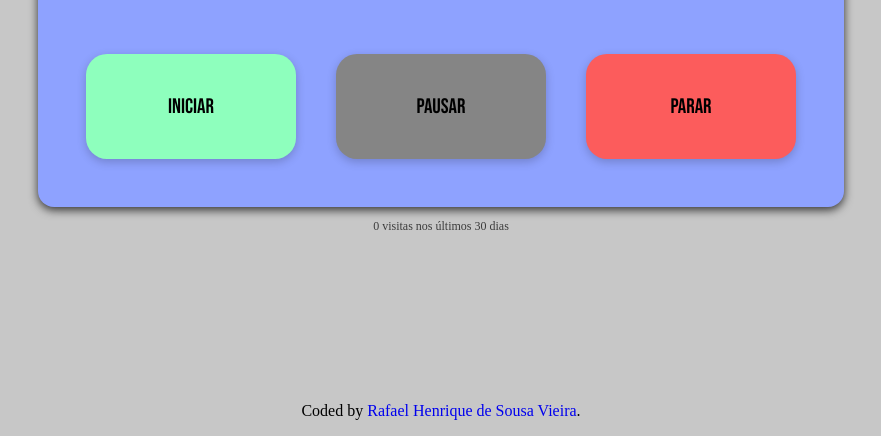
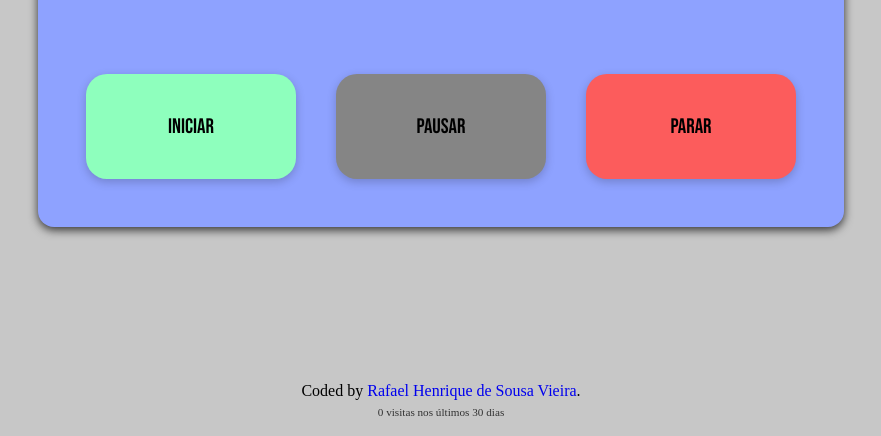
Before and after one commit to RafaelHDSV/Digital-Counter, a plain HTML site: page index.html in a window 1280 px wide. Shown: the part 364-800 px from the top of the page, without its empty margins (199-1080 px from the left). Drawn offline with Linux system fonts and the light colour scheme.

Commit message:
Fix Vieira Analytics collect and visit-count footer placement.

```diff
--- a/index.html
+++ b/index.html
@@ -32,11 +32,12 @@
 
     <footer>
         <p>Coded by <a href="https://github.com/RafaelHDSV" target="_blank">Rafael Henrique de Sousa Vieira</a>.</p>
-    </footer>
+      <p id="va-visits" aria-live="polite" hidden style="margin:0.35rem 0 0;padding:0;text-align:center;font-size:0.7rem;line-height:1.3;opacity:0.75;color:inherit"></p>
+  </footer>
 
     <script src="script.js"></script>
 <script data-name="BMC-Widget" data-cfasync="false" src="https://cdnjs.buymeacoffee.com/1.0.0/widget.prod.min.js" data-id="vieira" data-description="Support me on Buy me a coffee!" data-message="" data-color="#0EA5E9" data-position="Right" data-x_margin="18" data-y_margin="18"></script>
-    <p id="va-visits" aria-live="polite" hidden style="margin:0;padding:0.75rem 1rem;text-align:center;font-size:0.75rem;opacity:0.7"></p>
+    <script type="module" src="js/analytics.js"></script>
     <script type="module" src="js/visit-count.js"></script>
 </body>
 
--- /dev/null
+++ b/js/analytics.js
@@ -0,0 +1,3 @@
+import { trackPageview } from '../vendor/vieira-analytics/dist/index.js'
+
+trackPageview({ projectKey: 'contador-com-javascript' })
```
Also changed, not shown: vendor/vieira-analytics/package.json (added, +25 -0 lines), vendor/vieira-analytics/dist/chunk-7RC3YH4P.js (added), vendor/vieira-analytics/dist/index.js (added), vendor/vieira-analytics/dist/react.js (added), 3 other files.
